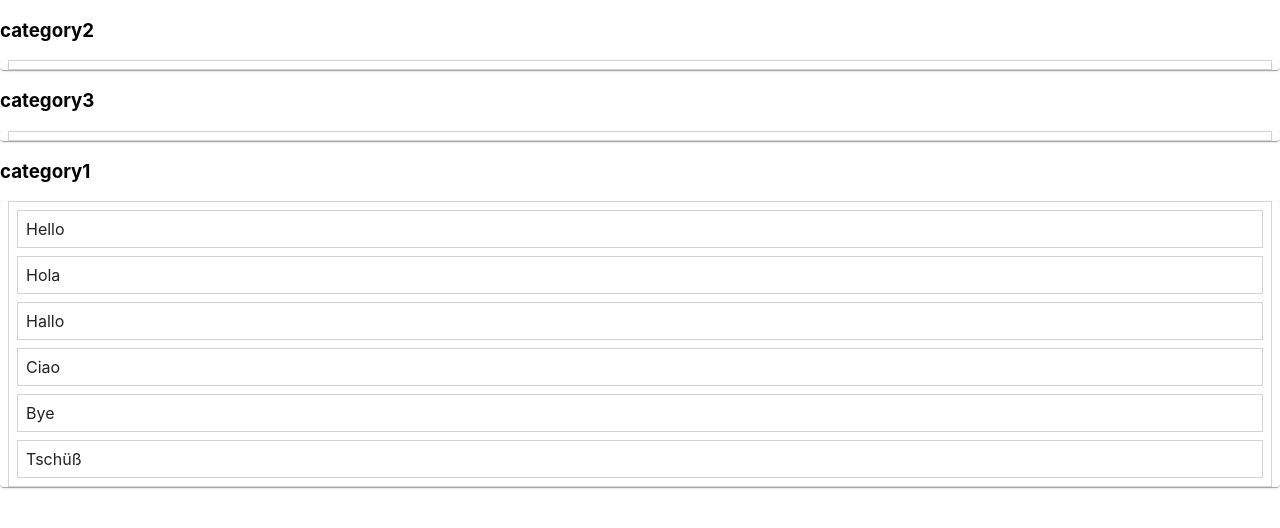
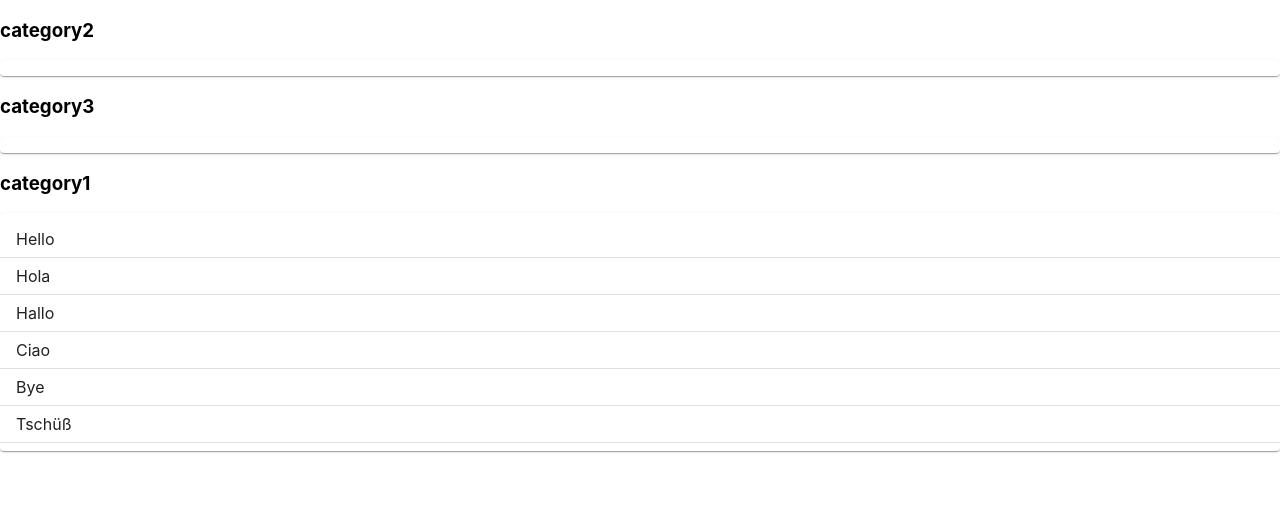
Before and after one commit to jlenoble/tenth, a React (Create React App) app: page / in a window 1280 px wide. Shown: the top 528 px of the page. Built offline with nearby package versions, Linux system fonts and the light colour scheme.

Commit message:
Use Mui default styles for now
Just keep cue on drag

```diff
--- a/src/sandbox/App.tsx
+++ b/src/sandbox/App.tsx
@@ -51,7 +51,6 @@ function App() {
       {layout.map(key => {
         return (
           <Category
-            className="tenth"
             key={key}
             categoryName={key}
             categoryElements={pick(items, categories[key])}
--- a/src/sandbox/List.css
+++ b/src/sandbox/List.css
@@ -1,25 +1,7 @@
-ul.tenth,
-li.tenth {
-  border: lightgrey solid 1px;
-  background-color: white;
-}
-
-ul.tenth {
-  margin: 8px;
-  padding: 8px 8px 0px 8px;
-  list-style-type: none;
-}
-
-ul.tenth.isDraggingOver {
+.MuiList-root.isDraggingOver {
   background-color: lightgreen;
 }
 
-li.tenth {
-  margin-bottom: 8px;
-  padding: 8px;
-  list-style-type: none;
-}
-
-li.tenth.isDragging {
+.MuiListItem-root.isDragging {
   background-color: yellow;
 }
```
